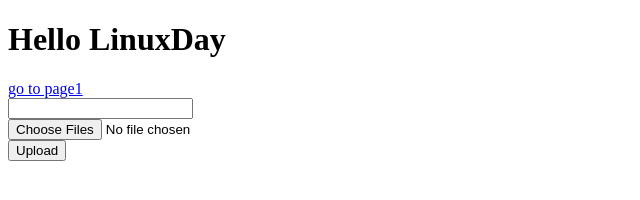
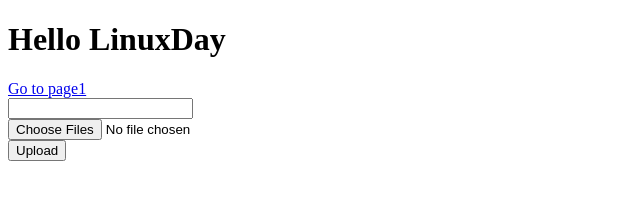
Before and after one commit to gpad/nodelinuxday2011, a website: page index.html in a window 1280 px wide. Shown: the full height of the page, 0-640 px from the left. Drawn offline with Linux system fonts and the light colour scheme.

Commit message:
piccola modifica

```diff
--- a/index.html
+++ b/index.html
@@ -6,7 +6,7 @@
     </head>
     <body>
         <h1>Hello LinuxDay</h1>
-        <a href="page1.html">go to page1</a>
+        <a href="page1.html">Go to page1</a>
 
         <form action="/upload" enctype="multipart/form-data" method="post">
             <input type="text" name="title"><br />
```
